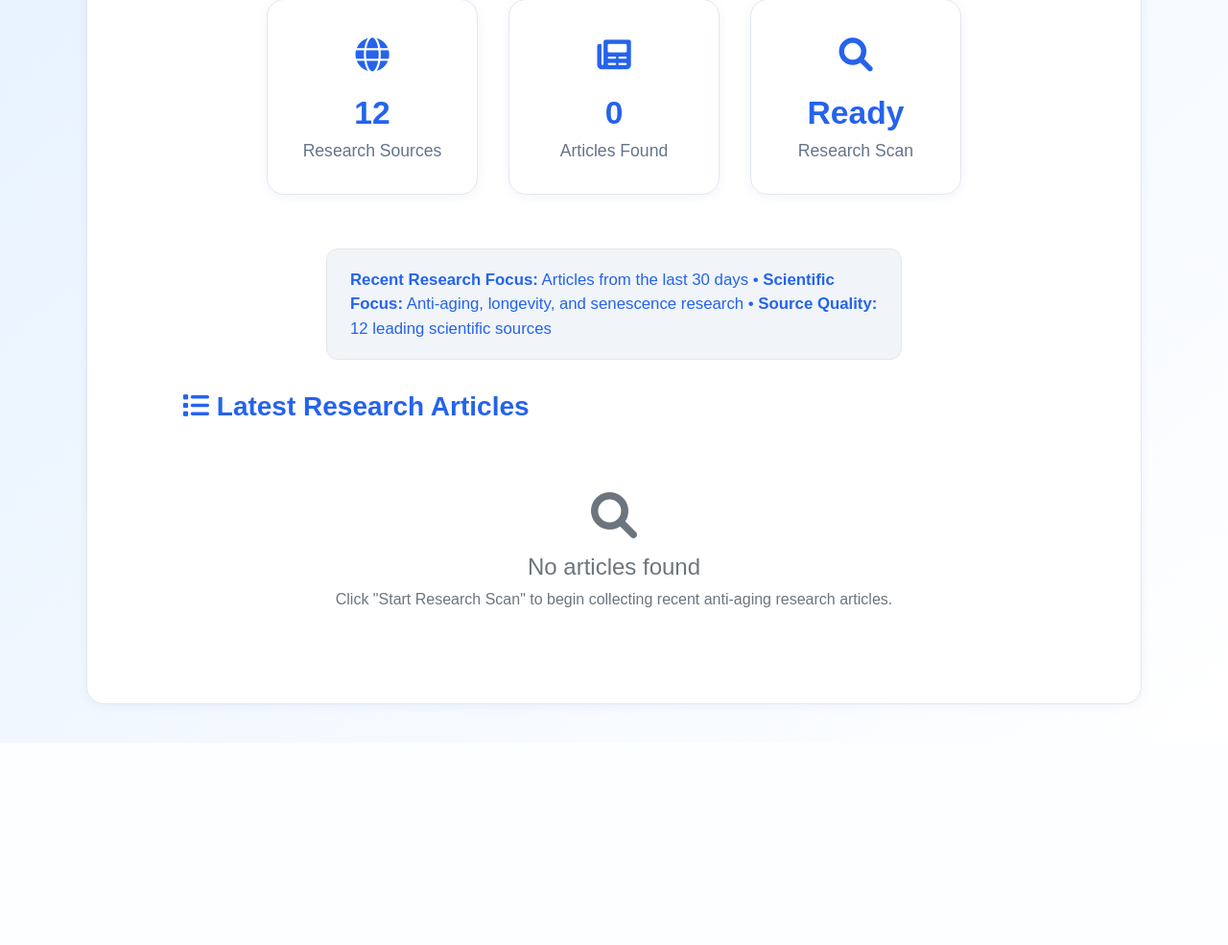
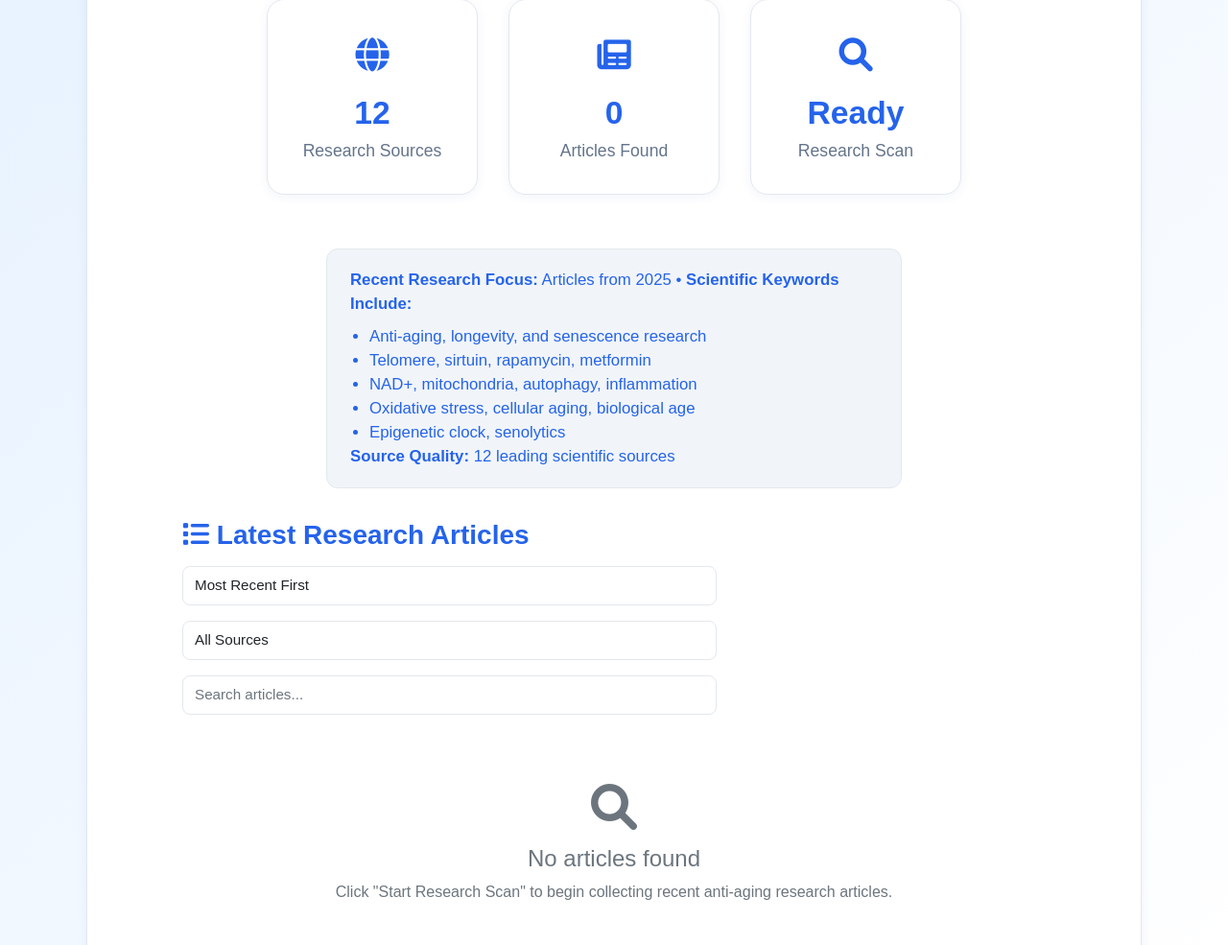
Before and after one commit to Nevutel/longevityscraper, a Flask app: page / in a window 1280 px wide. Shown: the part 441-1426 px from the top of the page at 96% size. Before the commit the page ends 1215 px from the top, so only its background shows below. Run offline with Flask 2, Linux system fonts and the light colour scheme; data that the repository does not hold is empty.

Commit message:
Update scraper to filter 2025 articles and enhance dashboard UI with sorting/filtering

```diff
--- a/config.py
+++ b/config.py
@@ -112,7 +112,7 @@ SCRAPING_SETTINGS = {
     "user_agent": "Mozilla/5.0 (Windows NT 10.0; Win64; x64) AppleWebKit/537.36 (KHTML, like Gecko) Chrome/91.0.4472.124 Safari/537.36",
     "strict_title_filtering": True,  # Only include articles with title keywords
     "title_filter_required": True,    # Require at least one title keyword match
-    "date_filter_days": 30,          # Only include articles from last 30 days
+    "date_filter_year": 2025,        # Only include articles from 2025
     "require_recent_articles": True   # Enable date filtering
 }
 
--- a/templates/dashboard.html
+++ b/templates/dashboard.html
@@ -188,8 +188,28 @@
             content: '...';
             animation: none;
         }
+        .form-select, .form-control {
+            background: #fff;
+            border: 1px solid #e3e8ee;
+            border-radius: 8px;
+            padding: 0.5rem 0.75rem;
+            font-size: 0.95rem;
+            transition: border-color 0.2s, box-shadow 0.2s;
+        }
+        .form-select:focus, .form-control:focus {
+            outline: none;
+            border-color: #2563eb;
+            box-shadow: 0 0 0 3px rgba(37, 99, 235, 0.1);
+        }
+        .article-controls {
+            display: flex;
+            gap: 1rem;
+            align-items: center;
+            flex-wrap: wrap;
+        }
         @media (max-width: 900px) {
             .stats-row { flex-direction: column; align-items: center; }
+            .article-controls { flex-direction: column; align-items: stretch; }
         }
     </style>
 </head>
@@ -239,10 +259,33 @@
             </div>
         </div>
         <div class="filter-info">
-            <strong>Recent Research Focus:</strong> Articles from the last 30 days &bull; <strong>Scientific Focus:</strong> Anti-aging, longevity, and senescence research &bull; <strong>Source Quality:</strong> 12 leading scientific sources
+            <strong>Recent Research Focus:</strong> Articles from 2025 &bull; <strong>Scientific Keywords Include:</strong>
+            <ul style="margin: 8px 0 0 20px; padding: 0;">
+                <li>Anti-aging, longevity, and senescence research</li>
+                <li>Telomere, sirtuin, rapamycin, metformin</li>
+                <li>NAD+, mitochondria, autophagy, inflammation</li>
+                <li>Oxidative stress, cellular aging, biological age</li>
+                <li>Epigenetic clock, senolytics</li>
+            </ul>
+            <strong>Source Quality:</strong> 12 leading scientific sources
         </div>
         <div class="articles-section">
-            <h3 style="color:#2563eb; font-weight:700; margin-bottom:1.5rem;"><i class="fas fa-list"></i> Latest Research Articles</h3>
+            <div style="display: flex; justify-content: space-between; align-items: center; margin-bottom: 1.5rem; flex-wrap: wrap; gap: 1rem;">
+                <h3 style="color:#2563eb; font-weight:700; margin:0;"><i class="fas fa-list"></i> Latest Research Articles</h3>
+                <div style="display: flex; gap: 1rem; align-items: center; flex-wrap: wrap;">
+                    <select id="sort-select" class="form-select" style="min-width: 150px; border-radius: 8px; border: 1px solid #e3e8ee;">
+                        <option value="date-desc">Most Recent First</option>
+                        <option value="date-asc">Oldest First</option>
+                        <option value="title-asc">Title A-Z</option>
+                        <option value="title-desc">Title Z-A</option>
+                        <option value="source-asc">Source A-Z</option>
+                    </select>
+                    <select id="filter-source" class="form-select" style="min-width: 150px; border-radius: 8px; border: 1px solid #e3e8ee;">
+                        <option value="">All Sources</option>
+                    </select>
+                    <input type="text" id="search-input" placeholder="Search articles..." class="form-control" style="min-width: 200px; border-radius: 8px; border: 1px solid #e3e8ee;">
+                </div>
+            </div>
             <div id="articles-container">
                 <div class="loading">
                     <div class="spinner-border text-primary" role="status">
@@ -258,29 +301,107 @@
         let isScanning = false;
         let scanStatusPoll = null;
         let articles = [];
+        let filteredArticles = [];
+
         document.addEventListener('DOMContentLoaded', function() {
             loadArticles();
             updateStats();
+            setupEventListeners();
         });
+
+        function setupEventListeners() {
+            document.getElementById('sort-select').addEventListener('change', function() {
+                sortAndDisplayArticles();
+            });
+
+            document.getElementById('filter-source').addEventListener('change', function() {
+                filterAndDisplayArticles();
+            });
+
+            document.getElementById('search-input').addEventListener('input', function() {
+                filterAndDisplayArticles();
+            });
+        }
+
+        function populateSourceFilter() {
+            const sourceFilter = document.getElementById('filter-source');
+            const sources = [...new Set(articles.map(article => article.source))].sort();
+
+            // Clear existing options except "All Sources"
+            sourceFilter.innerHTML = '<option value="">All Sources</option>';
+
+            sources.forEach(source => {
+                const option = document.createElement('option');
+                option.value = source;
+                option.textContent = source;
+                sourceFilter.appendChild(option);
+            });
+        }
+
+        function sortAndDisplayArticles() {
+            const sortBy = document.getElementById('sort-select').value;
+
+            filteredArticles.sort((a, b) => {
+                switch(sortBy) {
+                    case 'date-desc':
+                        return new Date(b.published_date || 0) - new Date(a.published_date || 0);
+                    case 'date-asc':
+                        return new Date(a.published_date || 0) - new Date(b.published_date || 0);
+                    case 'title-asc':
+                        return (a.title || '').localeCompare(b.title || '');
+                    case 'title-desc':
+                        return (b.title || '').localeCompare(a.title || '');
+                    case 'source-asc':
+                        return (a.source || '').localeCompare(b.source || '');
+                    default:
+                        return 0;
+                }
+            });
+
+            displayArticles(filteredArticles);
+        }
+
+        function filterAndDisplayArticles() {
+            const searchTerm = document.getElementById('search-input').value.toLowerCase();
+            const selectedSource = document.getElementById('filter-source').value;
+
+            filteredArticles = articles.filter(article => {
+                const matchesSearch = !searchTerm ||
+                    (article.title && article.title.toLowerCase().includes(searchTerm)) ||
+                    (article.summary && article.summary.toLowerCase().includes(searchTerm)) ||
+                    (article.source && article.source.toLowerCase().includes(searchTerm));
+
+                const matchesSource = !selectedSource || article.source === selectedSource;
+
+                return matchesSearch && matchesSource;
+            });
+
+            sortAndDisplayArticles();
+        }
+
         async function loadArticles() {
             try {
                 const response = await fetch('/api/articles');
                 if (!response.ok) throw new Error(`HTTP error! status: ${response.status}`);
                 const data = await response.json();
                 articles = data.articles || data || [];
-                displayArticles(articles);
+                filteredArticles = [...articles];
+                displayArticles(filteredArticles);
+                populateSourceFilter();
                 updateStats();
             } catch (error) {
                 showStatus('Error loading articles: ' + error.message, 'danger');
                 displayArticles([]);
             }
         }
+
         function displayArticles(articles) {
             const container = document.getElementById('articles-container');
             if (!articles || articles.length === 0) {
                 container.innerHTML = `<div class="text-center py-5"><i class="fas fa-search fa-3x text-muted mb-3"></i><h4 class="text-muted">No articles found</h4><p class="text-muted">Click \"Start Research Scan\" to begin collecting recent anti-aging research articles.</p></div>`;
                 return;
             }
+
             const articlesHtml = articles.map(article => `
                 <div class="article-card">
                     <h4 class="article-title">${escapeHtml(article.title)}</h4>
```
Also changed, not shown: scraper.py (+33 -26 lines).
